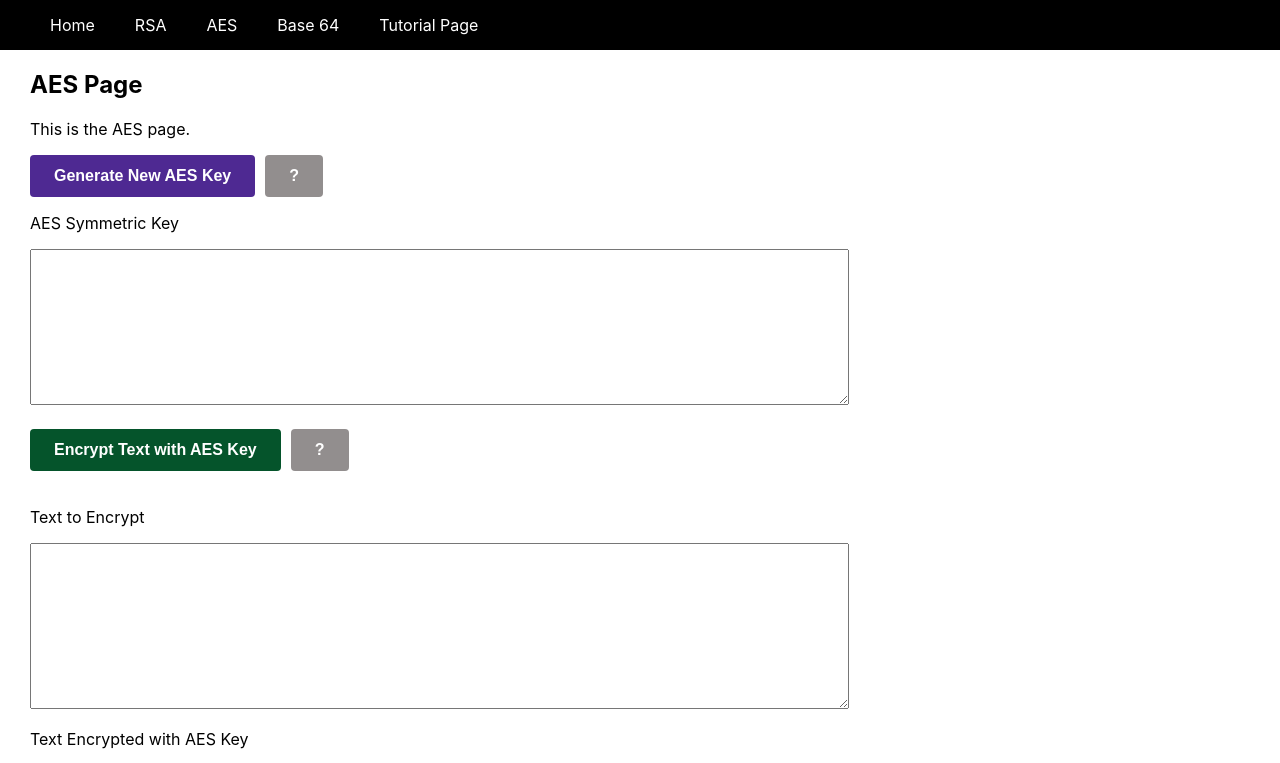
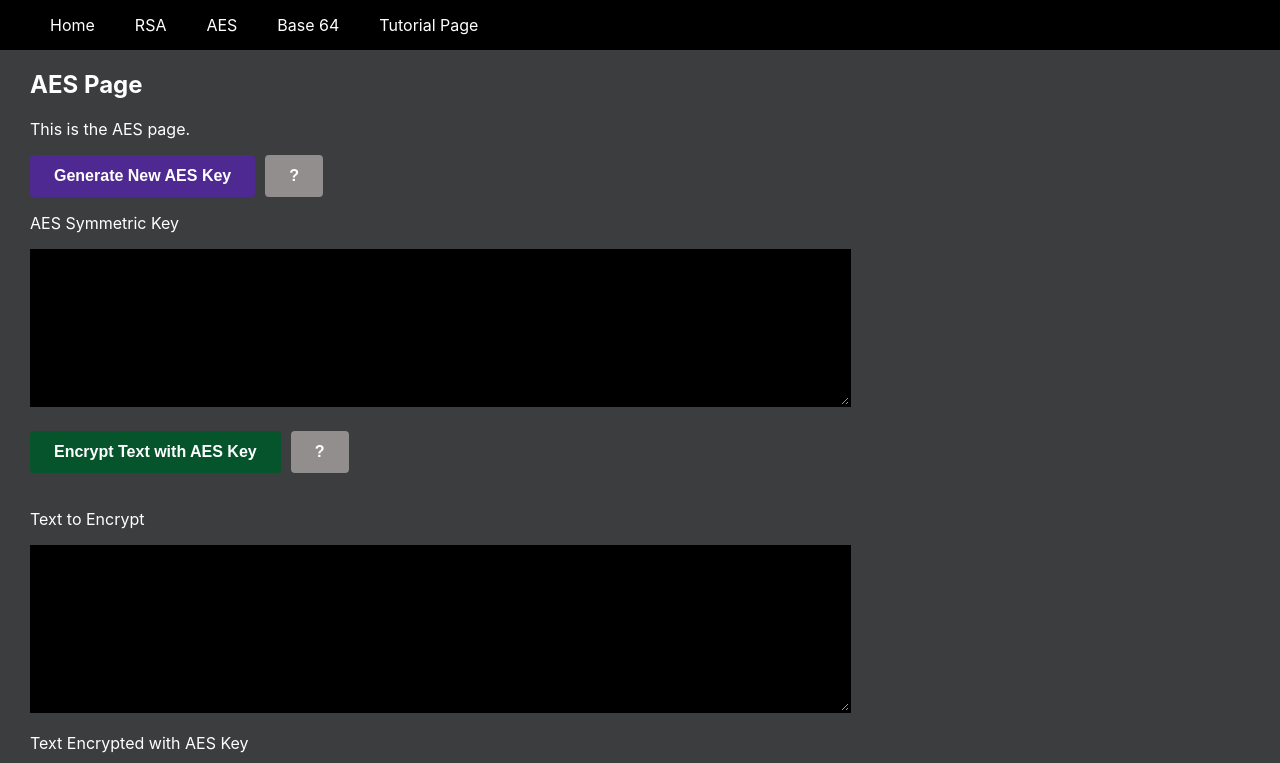
Before and after one commit to Mike11199/CS-361-RSA-React-App, a React (Create React App) app in the folder frontend/: page /aes in a window 1280 px wide. Shown: the top 763 px of the page. Built offline with nearby package versions, Linux system fonts and the light colour scheme.

Commit message:
updated CSS to dark mode and added cool green text for the AES and RSA keys/ textareas

```diff
--- a/frontend/src/App.css
+++ b/frontend/src/App.css
@@ -60,5 +60,21 @@ body {
 }
 
 .navbar a:hover {
-  background-color: rgb(54, 54, 54);
+  background-color: rgb(74, 74, 74);
 }
+
+body {
+  background-color: #3b3d3f;
+  color: rgb(255, 255, 255);
+}
+
+textarea {
+  background-color: black;
+  color: rgb(0, 255, 21);
+  outline: none;
+  border: 2px solid rgb(0, 0, 0);
+}
+
+textarea:focus {
+  border-color: rgb(0, 133, 2);
+}
--- a/frontend/src/wrappers/AES.js
+++ b/frontend/src/wrappers/AES.js
@@ -83,6 +83,7 @@ const Wrapper = styled.aside`
       background-color: rgb(222,222,222);
       padding: 10px;
       width: 64%;
+      color: black;
     }
 
 
--- a/frontend/src/wrappers/RSA.js
+++ b/frontend/src/wrappers/RSA.js
@@ -83,6 +83,7 @@ const Wrapper = styled.aside`
       background-color: rgb(222,222,222);
       padding: 10px;
       width: 64%;
+      color: black;
     }
 
 
--- a/frontend/src/wrappers/Tutorial.js
+++ b/frontend/src/wrappers/Tutorial.js
@@ -83,6 +83,7 @@ const Wrapper = styled.aside`
       background-color: rgb(222,222,222);
       padding: 10px;
       width: 64%;
+      color: black;
     }
 
 
```
